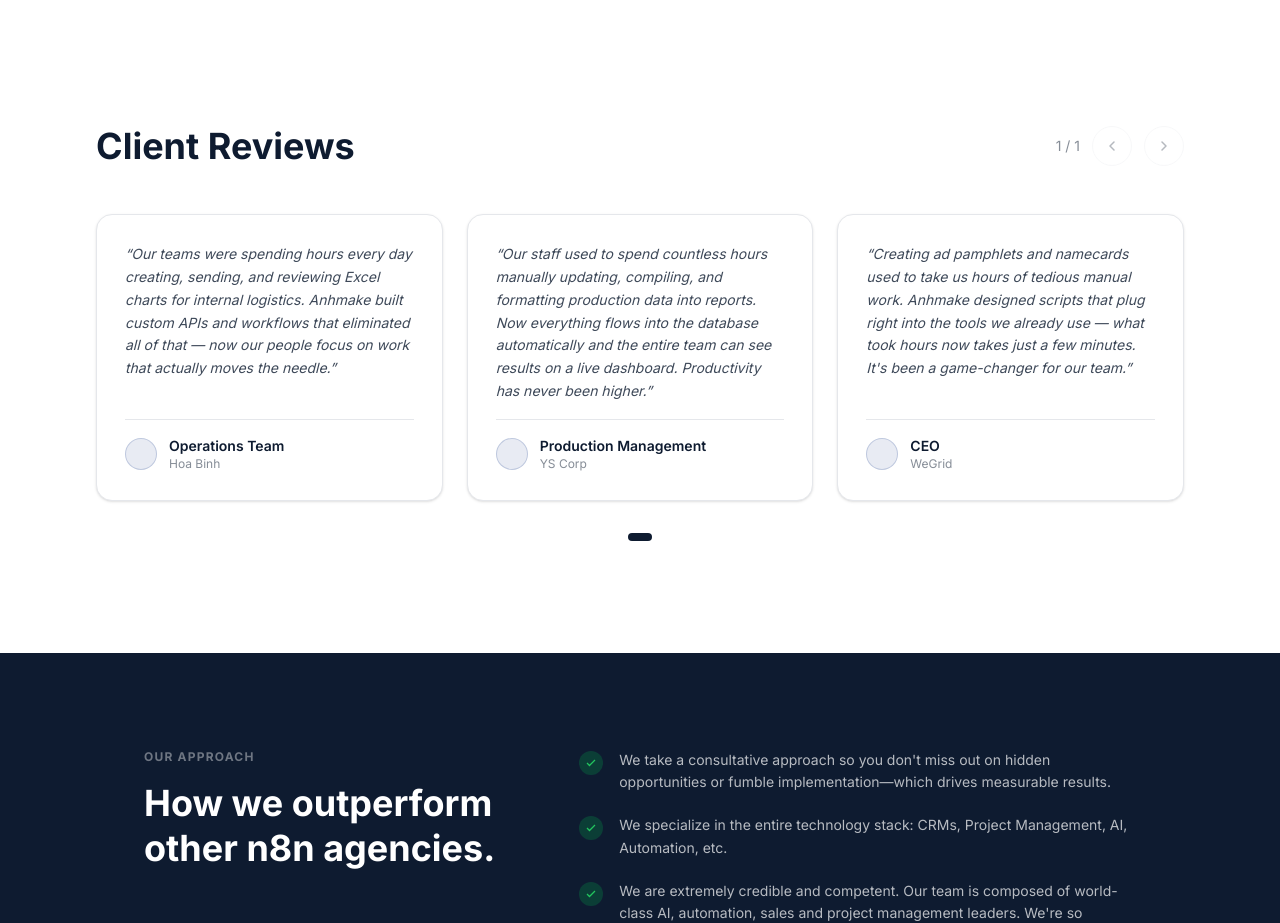
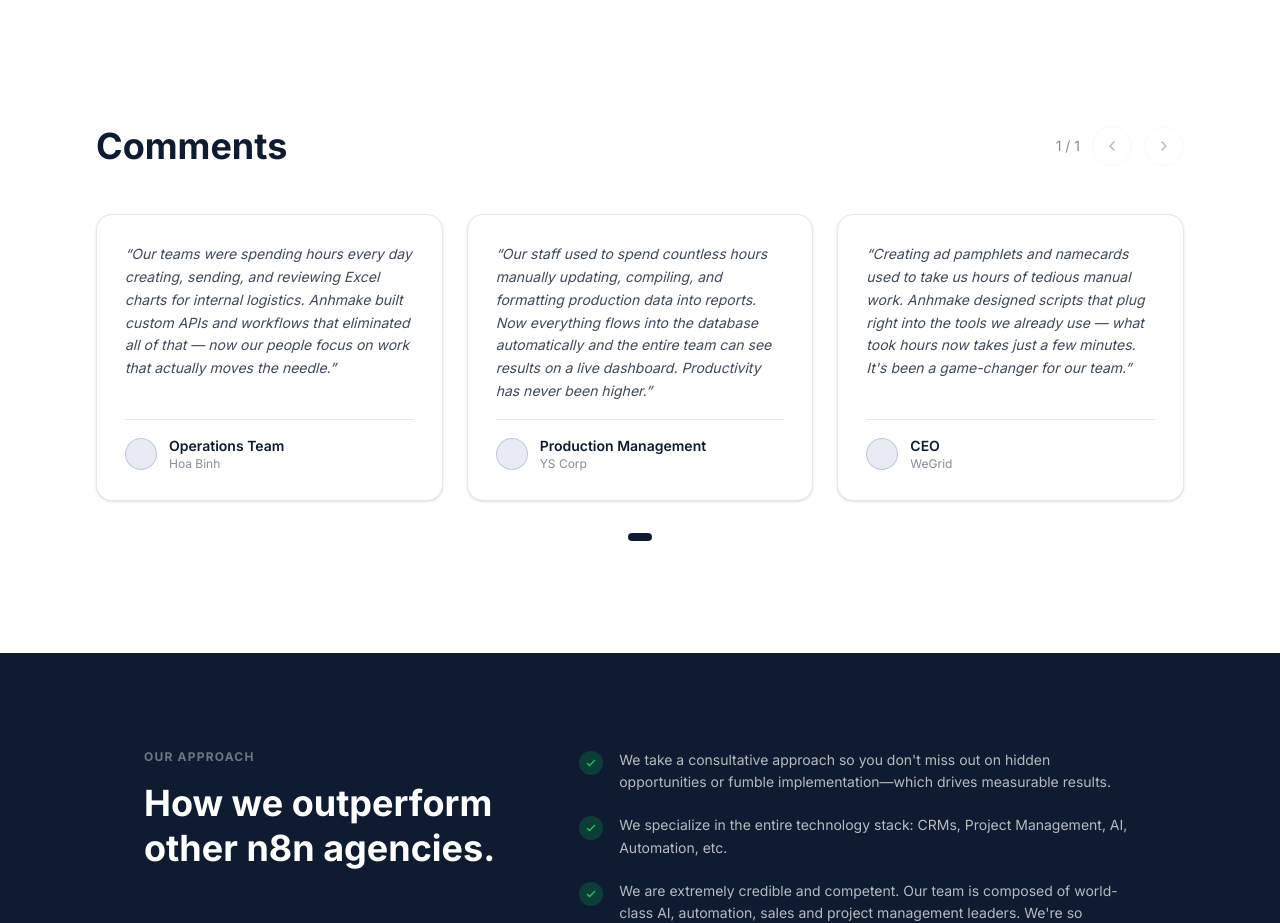
Before and after one commit to borinomi/anhmake, a Next.js app: page /n8n-automation in a window 1280 px wide. Shown: the part 3300-4223 px from the top of the page. Built offline with nearby package versions, Linux system fonts and the light colour scheme.

Commit message:
fix: rename Client Reviews to Comments

```diff
--- a/app/client-reviews/page.tsx
+++ b/app/comments/page.tsx
@@ -21,7 +21,7 @@ export default function ClientReviewsPage() {
           <div className="flex flex-col sm:flex-row sm:items-end justify-between gap-6 mb-12">
             <div>
               <h1 className="text-3xl sm:text-4xl font-bold text-axe-dark">
-                Client Reviews
+                Comments
               </h1>
             </div>
 
--- a/components/Navbar.tsx
+++ b/components/Navbar.tsx
@@ -18,7 +18,7 @@ const navLinks = [
     href: "#",
     dropdown: [
       { label: "Case Studies", href: "/case-studies" },
-      { label: "Client Reviews", href: "/client-reviews" },
+      { label: "Comments", href: "/comments" },
     ],
   },
   { label: "About Us", href: "/about", dropdown: [] },
--- a/components/Reviews.tsx
+++ b/components/Reviews.tsx
@@ -55,13 +55,13 @@ export default function Reviews() {
   );
 
   return (
-    <section id="client-reviews" className="py-20 md:py-28 bg-white">
+    <section id="comments" className="py-20 md:py-28 bg-white">
       <div className="max-w-6xl mx-auto px-4 sm:px-6 lg:px-8">
         {/* Header */}
         <div className="flex flex-col sm:flex-row sm:items-end justify-between gap-6 mb-12">
           <div>
             <h2 className="text-3xl sm:text-4xl font-bold text-axe-dark">
-              Client Reviews
+              Comments
             </h2>
           </div>
 
```
